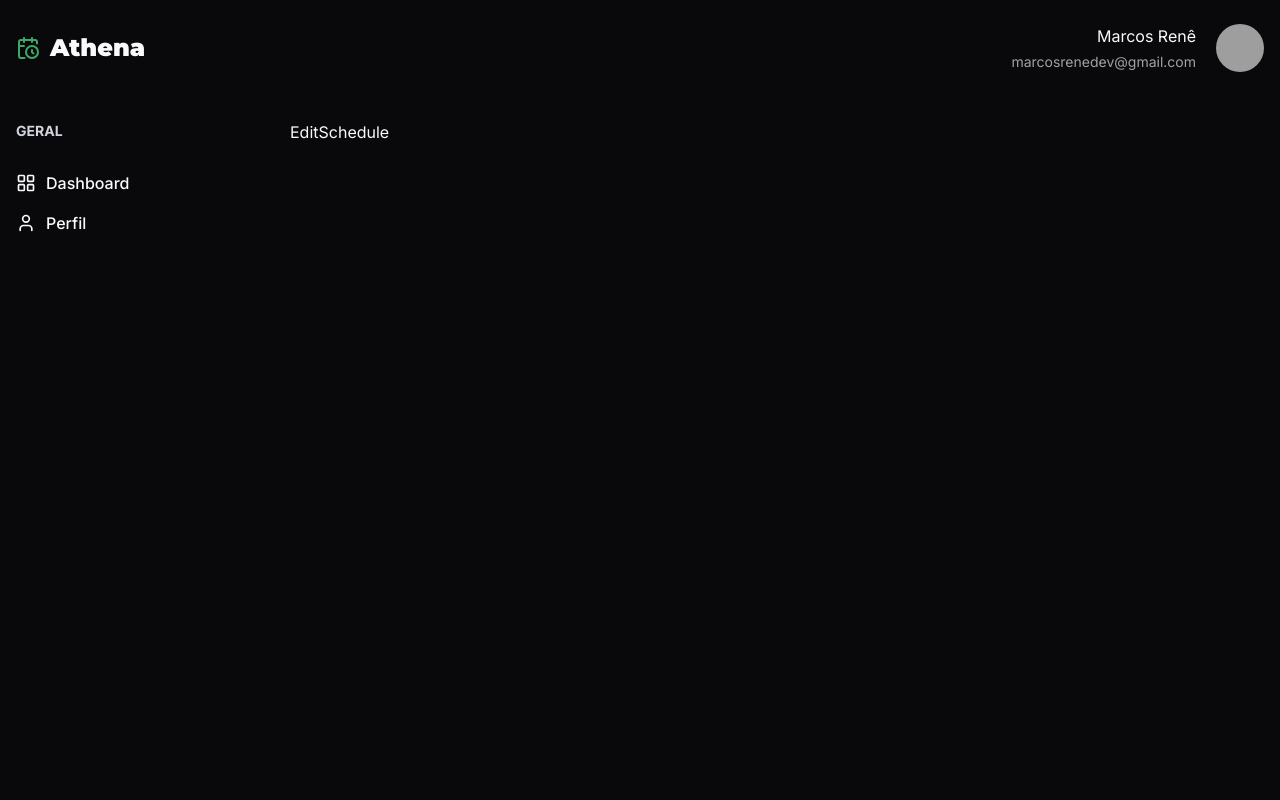
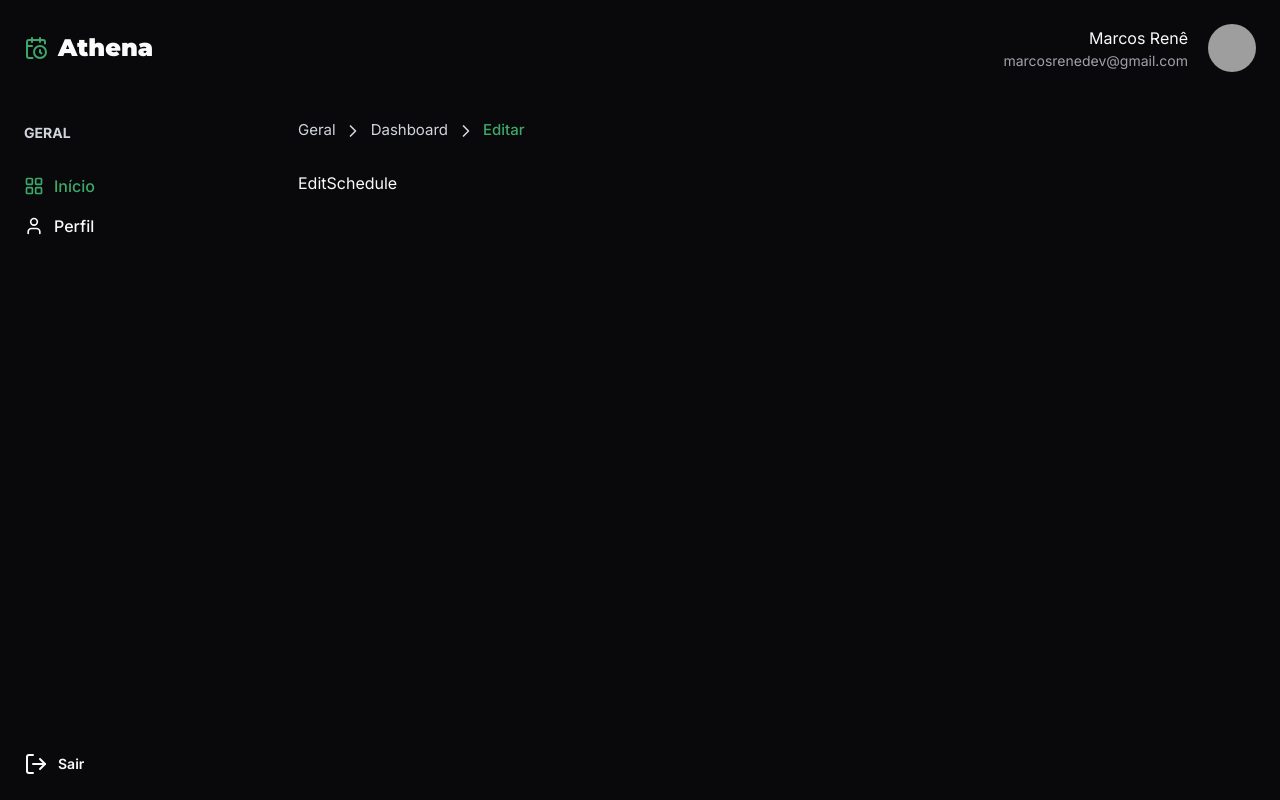
Before and after one commit to MarcosRene/athena, a React (Vite) app: page /1/edit-schedule in a window 1280 px wide. Built offline with nearby package versions, Linux system fonts and the light colour scheme; grey boxes are pictures that could not be loaded.

Commit message:
refactor: components and pages

```diff
--- a/src/components/breadcrumbs.tsx
+++ b/src/components/breadcrumbs.tsx
@@ -1,5 +1,6 @@
 import { Link } from 'react-router-dom'
 import { ChevronRight } from 'lucide-react'
+
 import { cn } from '@/lib/utils'
 
 interface BreadcrumbsProps {
@@ -13,7 +14,7 @@ export function Breadcrumbs({ breadcrumbs }: BreadcrumbsProps) {
         {Object.entries(breadcrumbs).map(
           ([index, { label, href, activeLink }]) => (
             <li
-              key={href}
+              key={`${href}-${index}`}
               aria-current={activeLink}
               className={cn(
                 activeLink ? 'text-green-500 font-medium' : 'text-gray-300'
--- a/src/components/button.tsx
+++ b/src/components/button.tsx
@@ -1,16 +1,28 @@
+import { ElementType, type ComponentProps } from 'react'
+
 import { cn } from '@/lib/utils'
-import { type ComponentProps } from 'react'
 
-interface ButtonProps extends ComponentProps<'button'> {}
+interface ButtonProps extends ComponentProps<'button'> {
+  icon?: ElementType
+  iconSize?: number
+}
 
-export function Button({ children, className }: ButtonProps) {
+export function Button({
+  children,
+  className,
+  icon: Icon,
+  iconSize,
+  ...attrs
+}: ButtonProps) {
   return (
     <button
       className={cn(
         'h-[4rem] py-0 px-[1.6rem] flex items-center justify-center text-[1.4rem] leading-[100%] font-semibold bg-green-600 transition-colors hover:bg-green-700 rounded-[0.8rem]',
         className
       )}
+      {...attrs}
     >
+      {!!Icon && <Icon size={iconSize} />}
       {children}
     </button>
   )
--- a/src/components/profile.tsx
+++ b/src/components/profile.tsx
@@ -1,7 +1,7 @@
 export function Profile() {
   return (
     <div className="flex items-center gap-8">
-      <div className="hidden sm:flex flex-col items-end gap-1">
+      <div className="hidden sm:flex flex-col items-end">
         <span>Marcos Renê</span>
         <span className="text-gray-500 text-[1.4rem]">
           marcosrenedev@gmail.com
--- a/src/components/sidebar.tsx
+++ b/src/components/sidebar.tsx
@@ -1,30 +1,59 @@
-import { Link } from 'react-router-dom'
-import { LayoutGrid, User } from 'lucide-react'
+import { NavLink, useLocation, useParams } from 'react-router-dom'
+import { LayoutGrid, User, LogOut } from 'lucide-react'
+
+import { Button } from './button'
+import { useEffect, useState } from 'react'
 
 export function Sidebar() {
+  const location = useLocation()
+  const params = useParams()
+
+  const [isActiveLink, setIsActiveLink] = useState(false)
+
+  useEffect(() => {
+    const pathnames = ['/new-schedule', `/${params.id}/edit-schedule`]
+
+    if (pathnames.includes(location.pathname)) setIsActiveLink(true)
+
+    return () => setIsActiveLink(false)
+  }, [location.pathname, params.id])
+
   return (
-    <aside className="w-[25rem]">
-      <div className="flex flex-col">
+    <aside className="w-[25rem] pb-[1.6rem] flex flex-col justify-between">
+      <div>
         <span className="text-[1.4rem] font-bold text-gray-300 uppercase">
           Geral
         </span>
 
         <div className="my-[3.2rem] flex items-start flex-col gap-8">
-          <div className="flex items-center gap-4 transition-colors hover:text-green-500">
+          <NavLink
+            to="/"
+            className={({ isActive }) =>
+              `w-full flex items-center gap-4 transition-colors hover:text-green-500 font-medium leading-[100%] ${(isActive || isActiveLink) && 'text-green-500'}`
+            }
+          >
             <LayoutGrid size={20} />
-            <Link to="/" className="font-medium leading-[100%]">
-              Dashboard
-            </Link>
-          </div>
+            Início
+          </NavLink>
 
-          <div className="flex items-center gap-4 transition-colors hover:text-green-500">
+          <NavLink
+            to="/profile"
+            className={({ isActive }) =>
+              `w-full flex items-center gap-4 transition-colors hover:text-green-500 font-medium leading-[100%] ${isActive && 'text-green-500'}`
+            }
+          >
             <User size={20} />
-            <Link to="/profile" className="font-medium leading-[100%]">
-              Perfil
-            </Link>
-          </div>
+            Perfil
+          </NavLink>
         </div>
       </div>
+
+      <Button
+        className="justify-start gap-4 bg-transparent p-0 hover:bg-transparent hover:text-green-500"
+        icon={LogOut}
+      >
+        Sair
+      </Button>
     </aside>
   )
 }
--- a/src/pages/_layouts/app.tsx
+++ b/src/pages/_layouts/app.tsx
@@ -5,7 +5,7 @@ import { Sidebar } from '@/components/sidebar'
 
 export function AppLayout() {
   return (
-    <div className="container px-[1.6rem] h-screen m-auto flex justify-start flex-col">
+    <div className="container px-[2.4rem] h-screen m-auto flex justify-start flex-col">
       <Header />
 
       <div className="h-full flex">
--- a/src/pages/app/edit-schedule.tsx
+++ b/src/pages/app/edit-schedule.tsx
@@ -1,10 +1,20 @@
 import { Helmet } from 'react-helmet-async'
+
+import { Breadcrumbs } from '@/components/breadcrumbs'
 
 export function EditSchedule() {
   return (
     <>
       <Helmet title="Editar" />
 
+      <Breadcrumbs
+        breadcrumbs={[
+          { label: 'Geral', href: '/' },
+          { label: 'Dashboard', href: '/' },
+          { label: 'Editar', href: '/edit-schedule', activeLink: true },
+        ]}
+      />
+
       <div>EditSchedule</div>
     </>
   )
--- a/src/pages/app/new-schedule.tsx
+++ b/src/pages/app/new-schedule.tsx
@@ -1,10 +1,20 @@
 import { Helmet } from 'react-helmet-async'
+
+import { Breadcrumbs } from '@/components/breadcrumbs'
 
 export function NewSchedule() {
   return (
     <>
       <Helmet title="Novo" />
 
+      <Breadcrumbs
+        breadcrumbs={[
+          { label: 'Geral', href: '/' },
+          { label: 'Dashboard', href: '/' },
+          { label: 'Novo', href: '/new-schedule', activeLink: true },
+        ]}
+      />
+
       <div>NewSchedule</div>
     </>
   )
--- a/src/pages/app/profile.tsx
+++ b/src/pages/app/profile.tsx
@@ -1,5 +1,6 @@
+import { Helmet } from 'react-helmet-async'
+
 import { Breadcrumbs } from '@/components/breadcrumbs'
-import { Helmet } from 'react-helmet-async'
 
 export function Profile() {
   return (
--- a/src/pages/auth/sign-in.tsx
+++ b/src/pages/auth/sign-in.tsx
@@ -1,6 +1,6 @@
-import { useState } from 'react'
+import { FormEvent, useState } from 'react'
 import { Helmet } from 'react-helmet-async'
-import { useNavigate, useLocation, Link } from 'react-router-dom'
+import { useLocation, Link, useNavigate } from 'react-router-dom'
 
 import { Button } from '@/components/button'
 
@@ -13,7 +13,9 @@ export function SignIn() {
 
   const isBackFromSignUpPage = location.state?.from === '/sign-up'
 
-  function onSubmit() {
+  function onSubmit(event: FormEvent<HTMLFormElement>) {
+    event.preventDefault()
+
     navigate('/')
   }
 
@@ -31,33 +33,35 @@ export function SignIn() {
         <form
           onSubmit={onSubmit}
           aria-label="sign-in-form"
-          className="w-full max-w-[40rem] py-[4.8rem] px-[3.8rem] border border-[#27272a] rounded-[0.8rem]"
+          className="w-full max-w-[40rem] py-[4.8rem] px-[3.8rem] border border-gray-900 rounded-[0.8rem]"
         >
           <label className="text-[1.2rem] mb-[1.6rem] block" htmlFor="email">
             <input
               id="email"
+              name="email"
               type="email"
               placeholder="E-mail"
               value={email}
               onChange={(event) => setEmail(event.target.value)}
-              className="h-[4rem] w-full py-0 px-[1.6rem] text-[1.4rem] bg-black-100 text-white-100 border border-[#27272a] rounded-[0.8rem] placeholder-[#767676] focus:border-[transparent] focus:outline outline-2 outline-green-600"
+              className="h-[4rem] w-full py-0 px-[1.6rem] text-[1.4rem] bg-black-100 text-white-100 border border-gray-900 rounded-[0.8rem] placeholder-gray-700 focus:border-[transparent] focus:outline outline-2 outline-green-600"
             />
           </label>
 
           <label className="text-[1.2rem] mb-[1.6rem] block" htmlFor="password">
             <input
               id="password"
+              name="password"
               type="password"
               placeholder="Senha"
               value={password}
               onChange={(event) => setPassword(event.target.value)}
-              className="h-[4rem] w-full py-0 px-[1.6rem] text-[1.4rem] bg-black-100 text-white-100 border border-[#27272a] rounded-[0.8rem] placeholder-[#767676] focus:border-[transparent] focus:outline outline-2 outline-green-600"
+              className="h-[4rem] w-full py-0 px-[1.6rem] text-[1.4rem] bg-black-100 text-white-100 border border-gray-900 rounded-[0.8rem] placeholder-gray-700 focus:border-[transparent] focus:outline outline-2 outline-green-600"
             />
           </label>
 
           <Link
             to="/sign-up"
-            className="w-full h-auto mb-[2.4rem] bg-transparent underline text-[1.2rem] text-end transition-colors block hover:text-[#a1a1aa]"
+            className="w-full h-auto mb-[2.4rem] bg-transparent underline text-[1.2rem] text-end transition-colors block hover:text-gray-500"
           >
             Cadastre-se aqui 👈
           </Link>
--- a/src/pages/auth/sign-up.tsx
+++ b/src/pages/auth/sign-up.tsx
@@ -1,7 +1,7 @@
 import { Link, useNavigate } from 'react-router-dom'
+import { Helmet } from 'react-helmet-async'
 
 import { Button } from '@/components/button'
-import { Helmet } from 'react-helmet-async'
 
 export function SignUp() {
   const navigate = useNavigate()
```
